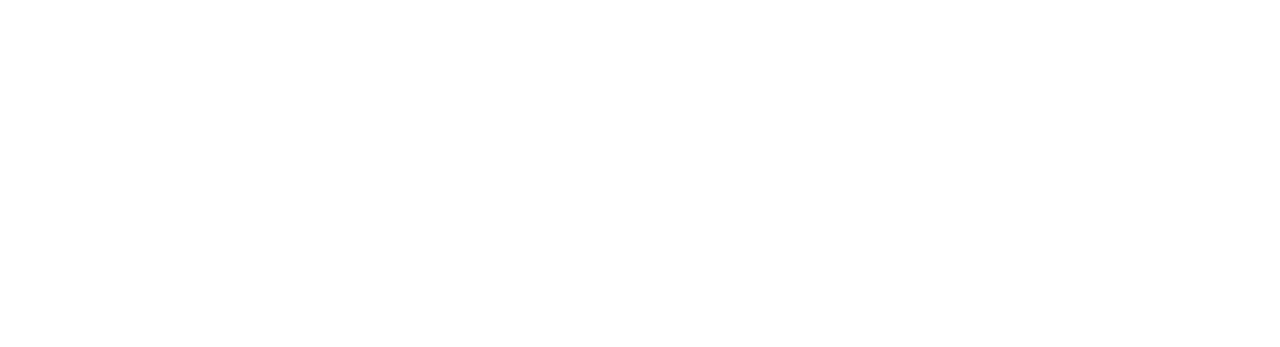
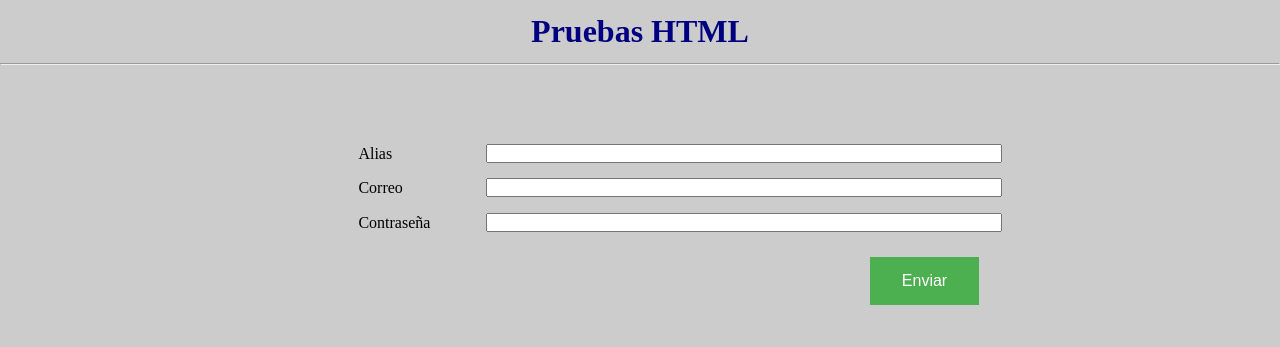
Before and after one commit to zadage/pruebas, a plain HTML site: page index.html in a window 1280 px wide. Drawn offline with Linux system fonts and the light colour scheme.

Commit message:
form crear usuario

```diff
--- /dev/null
+++ b/css/index.css
@@ -0,0 +1,66 @@
+*{
+    margin: 0;
+    padding: 0;
+}
+
+body{
+    background-color: #ccc;
+}
+header{
+    background-color: #a6a6a6;
+}
+header h1{
+    float: left;
+    width: 50%;
+    margin: 1% 25% 1% 25%;
+    text-align: center;
+    color: navy;
+}
+hr{
+    clear: both;
+}
+#add_user{
+    float: left;
+    width: 50%;
+    margin: 2% 25%;
+    padding: 3%;
+}
+
+#add_user .labels{
+    float: left;
+    width: 15%;
+}
+
+#add_user .labels .label{
+    width: 100%;
+    display: block;
+    margin-top: 17%;
+}
+
+#add_user .inputs{
+    float: left;
+    width: 80%;
+    margin-left: 5%;
+}
+
+#add_user .inputs .input{
+    width: 100%;
+    display: block;
+    margin-top: 3%;
+}
+#add_user .buttons{
+    margin-top: 17%;
+    padding: 3%;
+}
+
+#add_user .buttons .input{
+    float: right;
+    background-color: #4CAF50; /* Green */
+    border: none;
+    color: white;
+    padding: 15px 32px;
+    text-align: center;
+    text-decoration: none;
+    display: inline-block;
+    font-size: 1em;
+}
--- a/index.html
+++ b/index.html
@@ -1,10 +1,34 @@
 <!DOCTYPE html>
-<html lang="en">
+<html lang="es">
 <head>
     <meta charset="UTF-8">
-    <title>Title</title>
+    <link rel="stylesheet" type="text/css" href="css/index.css">
+
+    <title>sad</title>
 </head>
 <body>
-
+    <header>
+        <h1>Pruebas HTML</h1>
+    </header>
+    <hr>
+    <div id="wrapper">
+        <section class="form" id="add_user_form">
+            <form id="add_user" action="post">
+                <div class="labels">
+                    <label class="label" for="username">Alias</label>
+                    <label class="label" for="mail">Correo</label>
+                    <label class="label" for="pass">Contraseña</label>
+                </div>
+                <div class="inputs">
+                    <input class="input" type="text" id="username">
+                    <input class="input" type="text" id="mail">
+                    <input class="input" type="password" id="pass">
+                </div>
+                <div class="buttons">
+                    <input class="input" type="submit" value="Enviar">
+                </div>
+            </form>
+        </section>
+    </div>
 </body>
 </html>
```
